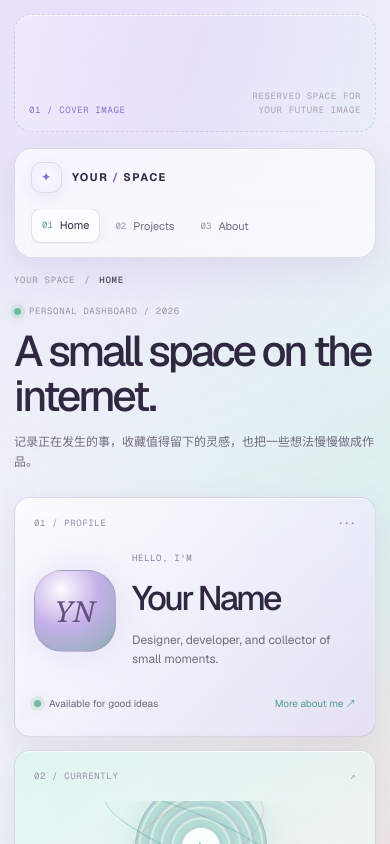
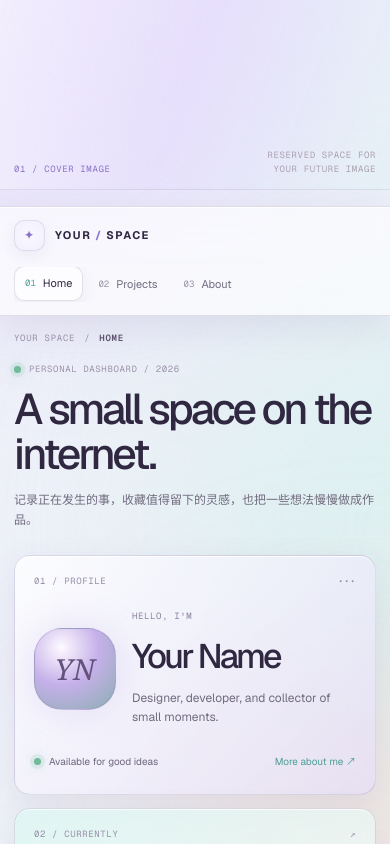
Before and after one commit to hhd233cored/Air, a Next.js app: page / in a window 390 px wide. Shown: the top 844 px of the page. Built offline with nearby package versions, Linux system fonts and the light colour scheme.

Commit message:
Make cover and navigation full width

```diff
--- a/app/globals.css
+++ b/app/globals.css
@@ -43,12 +43,14 @@ button:focus-visible { outline: 2px solid var(--mint); outline-offset: 3px; }
 .ambient--two { top: 34%; right: -16rem; background: #c8eee7; }
 .ambient--three { bottom: -18rem; left: 35%; background: #f4d5c8; }
 
-.cover-space { height: 190px; padding-top: 20px; }
-.cover-space__inner { display: flex; height: 100%; align-items: center; justify-content: space-between; gap: 20px; padding: 0 24px; border: 1px dashed rgb(104 90 135 / .2); border-radius: 18px; background: linear-gradient(110deg, rgb(255 255 255 / .32), rgb(226 215 255 / .2) 48%, rgb(220 247 242 / .2)); box-shadow: inset 0 1px 0 rgb(255 255 255 / .65); color: var(--faint); }
+.cover-space { width: 100%; height: clamp(250px, 32vw, 430px); }
+.cover-space__inner { display: flex; height: 100%; align-items: center; justify-content: center; gap: 20px; background: linear-gradient(110deg, rgb(255 255 255 / .44), rgb(226 215 255 / .32) 48%, rgb(220 247 242 / .34)); box-shadow: inset 0 -1px 0 rgb(104 90 135 / .12); color: var(--faint); }
+.cover-space__content { display: flex; height: 100%; align-items: end; justify-content: space-between; gap: 20px; padding-block: 24px; }
 .cover-space__label, .cover-space__hint { font-family: var(--font-geist-mono), Consolas, monospace; font-size: 9px; letter-spacing: .07em; text-transform: uppercase; }
 .cover-space__label { color: #8b73c9; }
 .cover-space__hint { color: #aaa1b2; }
-.site-header { position: sticky; top: 12px; z-index: 10; display: grid; grid-template-columns: auto minmax(230px, 360px) auto auto; align-items: center; gap: 28px; min-height: 70px; margin-top: 16px; padding: 10px 16px; border: 1px solid rgb(104 90 135 / .18); border-radius: 18px; background: rgb(255 255 255 / .64); box-shadow: 0 12px 34px rgb(104 82 144 / .11), inset 0 1px 0 rgb(255 255 255 / .85); backdrop-filter: blur(22px); }
+.site-header { position: sticky; top: 12px; z-index: 10; width: 100%; min-height: 70px; margin-top: 16px; padding: 10px 0; border-block: 1px solid rgb(104 90 135 / .18); background: rgb(255 255 255 / .64); box-shadow: 0 12px 34px rgb(104 82 144 / .11), inset 0 1px 0 rgb(255 255 255 / .85); backdrop-filter: blur(22px); }
+.site-header__inner { display: grid; grid-template-columns: auto minmax(230px, 360px) auto auto; align-items: center; gap: 28px; min-height: 48px; }
 .brand { display: flex; align-items: center; gap: 10px; color: var(--text); font-size: 11px; font-weight: 700; letter-spacing: .13em; white-space: nowrap; }
 .brand i { color: var(--accent); font-style: normal; }
 .brand-mark { display: grid; width: 31px; height: 31px; place-items: center; border: 1px solid rgb(104 90 135 / .2); border-radius: 10px; background: rgb(255 255 255 / .55); color: var(--accent); box-shadow: inset 0 0 20px rgb(193 171 255 / .22), 0 5px 14px rgb(104 82 144 / .08); }
@@ -166,7 +168,7 @@ button:focus-visible { outline: 2px solid var(--mint); outline-offset: 3px; }
 @keyframes gradient-flow { 0%, 100% { background-position: 0% 50%; } 50% { background-position: 100% 50%; } }
 
 @media (max-width: 1000px) {
-  .site-header { grid-template-columns: auto 1fr auto; gap: 16px; }
+  .site-header__inner { grid-template-columns: auto 1fr auto; gap: 16px; }
   .search-pill { display: none; }
   .header-status { display: none; }
   .dashboard-card--profile { grid-column: span 7; }
@@ -177,10 +179,11 @@ button:focus-visible { outline: 2px solid var(--mint); outline-offset: 3px; }
 
 @media (max-width: 700px) {
   .shell { width: min(100% - 28px, 560px); }
-  .cover-space { height: 132px; padding-top: 14px; }
-  .cover-space__inner { align-items: end; padding: 14px; }
+  .cover-space { height: 190px; }
+  .cover-space__content { align-items: end; padding-block: 14px; }
   .cover-space__hint { max-width: 130px; text-align: right; line-height: 1.5; }
-  .site-header { display: flex; flex-wrap: wrap; min-height: 70px; padding-block: 13px; }
+  .site-header { min-height: 70px; padding-block: 13px; }
+  .site-header__inner { display: flex; flex-wrap: wrap; min-height: 44px; }
   .page-nav { order: 3; width: 100%; justify-content: flex-start; overflow-x: auto; }
   .workspace-shell { padding-top: 16px; }
   .page-heading { align-items: start; flex-direction: column; gap: 13px; }
--- a/app/page.tsx
+++ b/app/page.tsx
@@ -185,19 +185,23 @@ export default function Home() {
       <div className="ambient ambient--one" aria-hidden="true" />
       <div className="ambient ambient--two" aria-hidden="true" />
       <div className="ambient ambient--three" aria-hidden="true" />
-      <div className="cover-space shell" aria-label="顶部图片预留区域">
+      <div className="cover-space" aria-label="顶部图片预留区域">
         <div className="cover-space__inner">
-          <span className="cover-space__label">01 / Cover image</span>
-          <span className="cover-space__hint">Reserved space for your future image</span>
+          <div className="cover-space__content shell">
+            <span className="cover-space__label">01 / Cover image</span>
+            <span className="cover-space__hint">Reserved space for your future image</span>
+          </div>
         </div>
       </div>
-      <header className="site-header shell">
+      <header className="site-header">
+        <div className="site-header__inner shell">
         <div className="brand"><span className="brand-mark">✦</span><span>YOUR <i>/</i> SPACE</span></div>
         <div className="search-pill"><span>⌕</span><span>Search this space...</span><kbd>⌘ K</kbd></div>
         <nav className="page-nav" aria-label="页面切换">
           {navigation.map((item) => <PageButton key={item.id} active={activePage === item.id} index={item.index} label={item.label} onClick={() => setActivePage(item.id)} />)}
         </nav>
         <div className="header-status"><span className="status-dot" /> <span>Online-ish</span></div>
+        </div>
       </header>
 
       <div className="workspace-shell shell">
```
